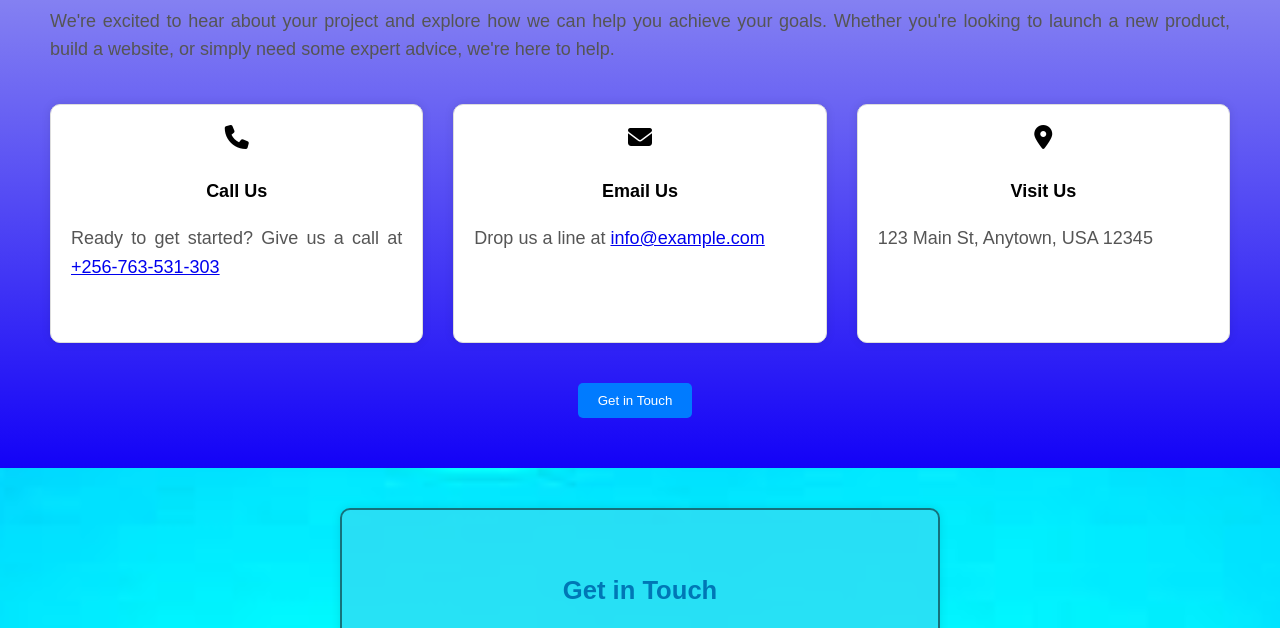
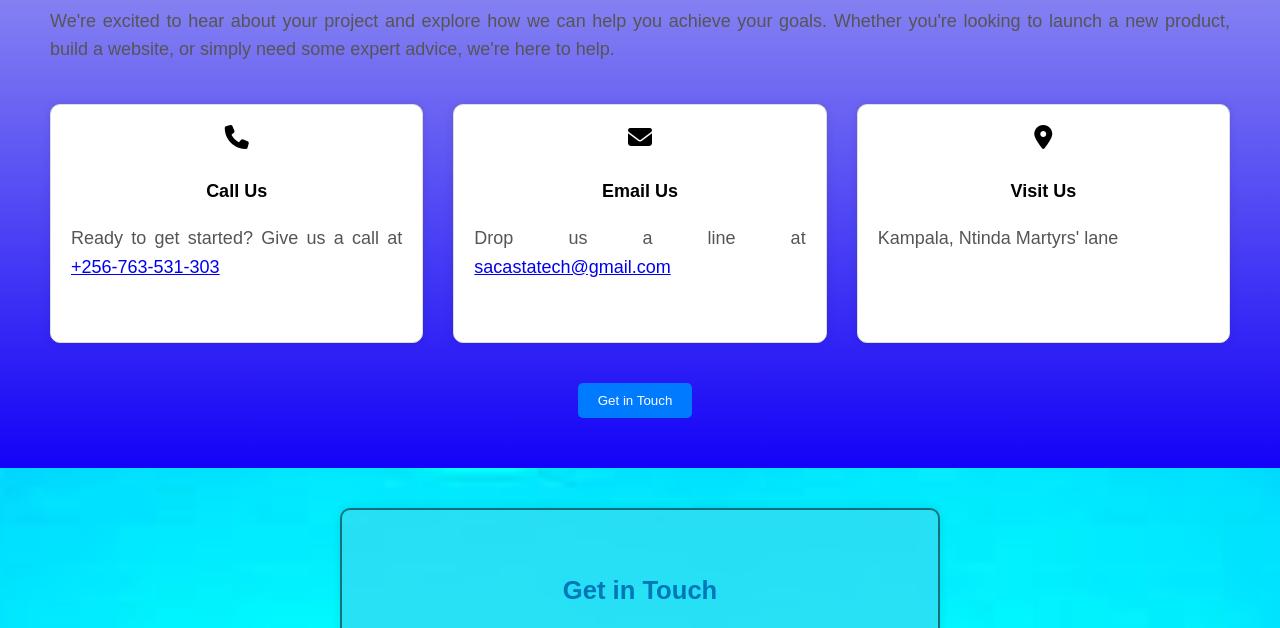
Before and after one commit to workremotelywithanthony/languageservices1, a plain HTML site: page Contact.html in a window 1280 px wide. Shown: the part 161-789 px from the top of the page. Drawn offline with Linux system fonts and the light colour scheme.

Commit message:
Update Contact.html

```diff
--- a/Contact.html
+++ b/Contact.html
@@ -39,12 +39,12 @@
     <div class="contact-us-card">
       <i class="fas fa-envelope"></i>
       <h3>Email Us</h3>
-      <p>Drop us a line at <a href="mailto:info@example.com">info@example.com</a></p>
+      <p>Drop us a line at <a href="mailto:sacastatech@gmail.com">sacastatech@gmail.com</a></p>
     </div>
     <div class="contact-us-card">
       <i class="fas fa-map-marker-alt"></i>
       <h3>Visit Us</h3>
-      <p>123 Main St, Anytown, USA 12345</p>
+      <p>Kampala, Ntinda Martyrs' lane</p>
     </div>
   </div>
   <a href="#Contact"><button class="contact-us-btn">Get in Touch</button></a>
```
